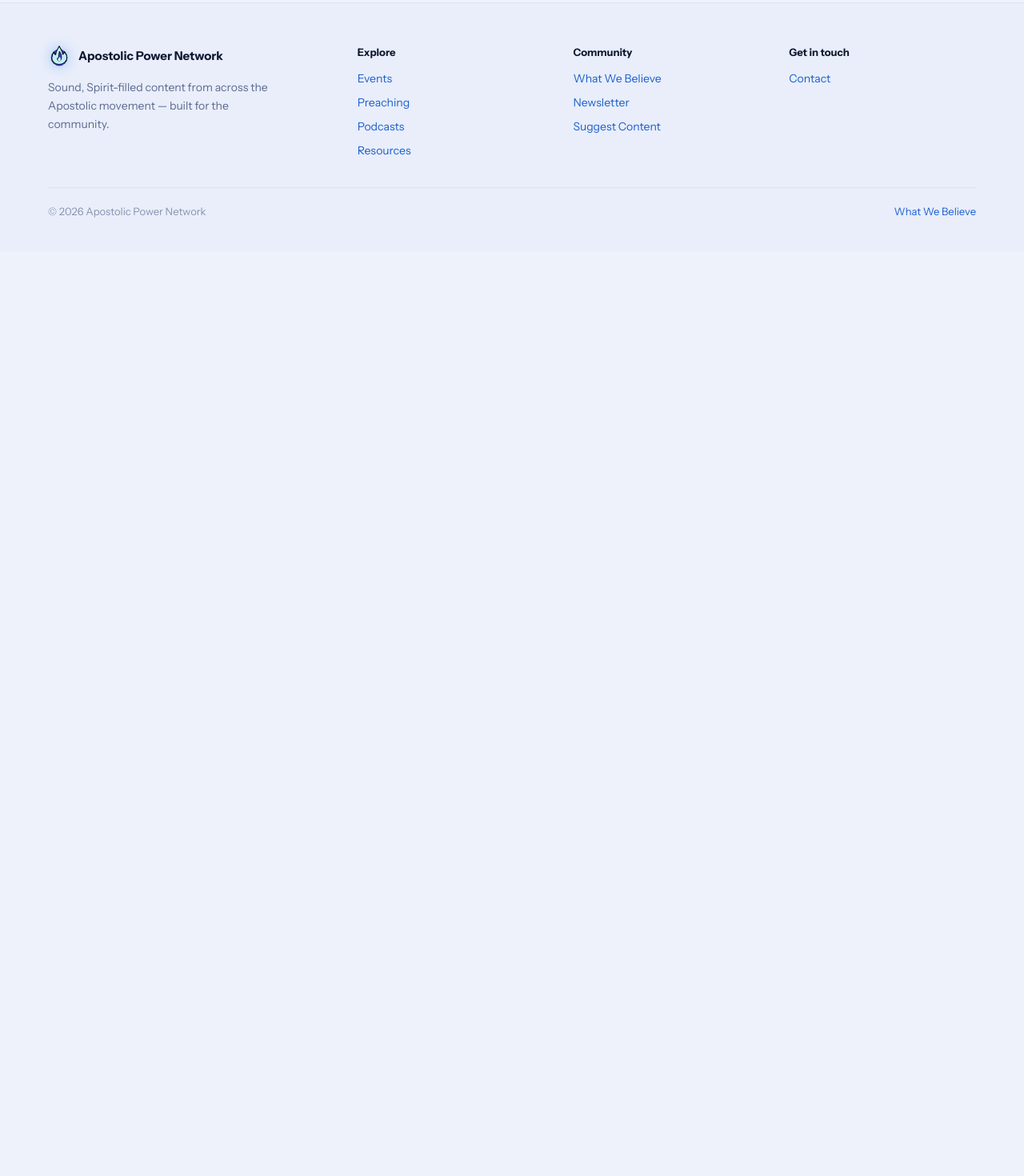
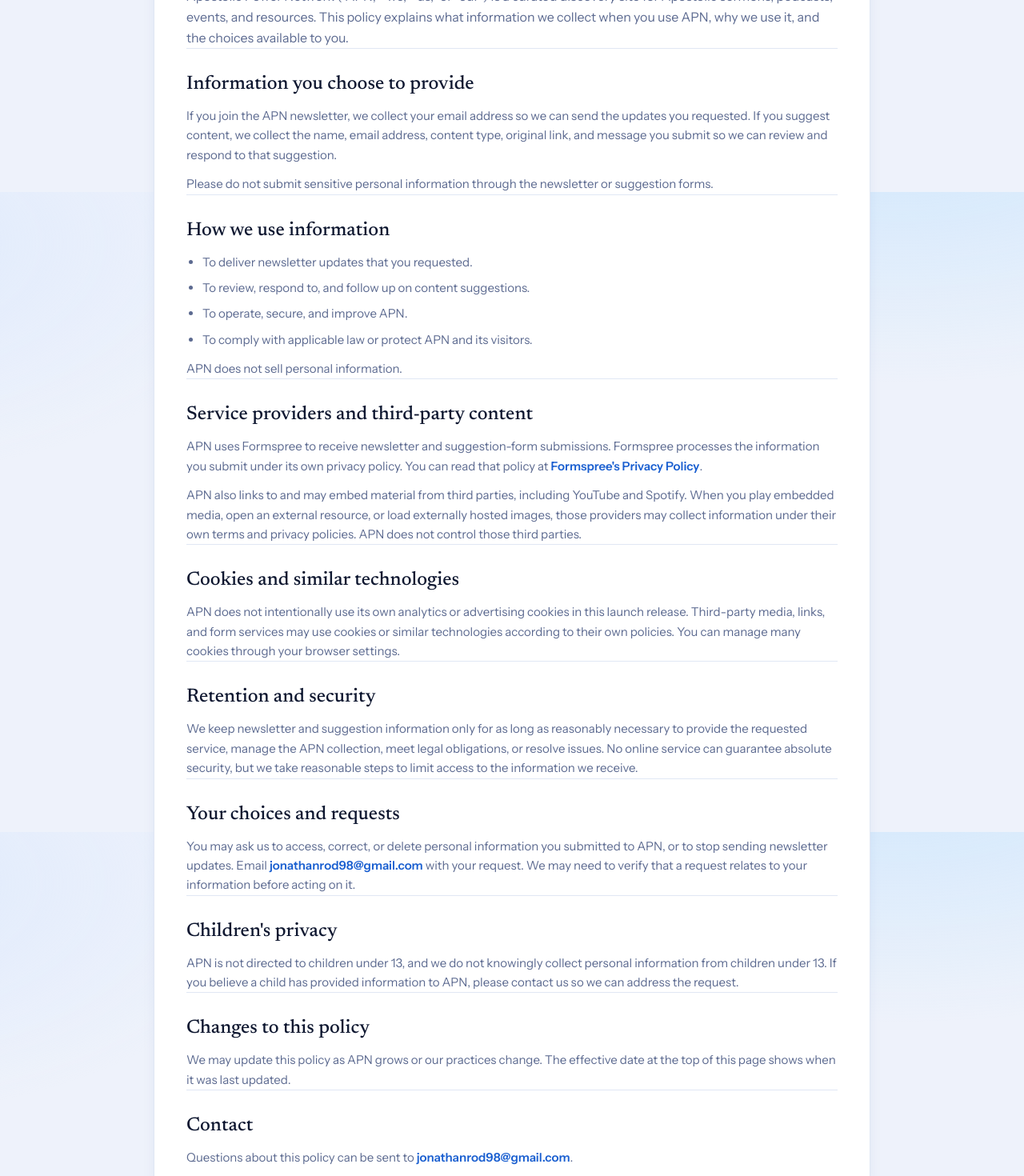
Before and after one commit to J-Rod98/APN-Hub, a Next.js app: page /privacy in a window 1280 px wide. Before the commit this address had no page. Shown: the part 560-2030 px from the top of the page at 80% size. Before the commit the page ends 874 px from the top, so only its background shows below. Built offline with nearby package versions, Linux system fonts and the light colour scheme.

Commit message:
Add Privacy Policy

```diff
--- /dev/null
+++ b/src/app/privacy/page.tsx
@@ -0,0 +1,146 @@
+import { Card } from "@/components/ui/Card";
+import { SanctuaryPageHeader } from "@/components/sanctuary/SanctuaryPageHeader";
+import type { ReactNode } from "react";
+
+export const metadata = {
+  title: "Privacy Policy — Apostolic Power Network",
+  description: "How Apostolic Power Network collects, uses, and protects information.",
+};
+
+const CONTACT_EMAIL = "jonathanrod98@gmail.com";
+const EFFECTIVE_DATE = "July 17, 2026";
+
+export default function PrivacyPage() {
+  return (
+    <div className="container-app py-10 sm:py-12">
+      <SanctuaryPageHeader
+        eyebrow="Your information"
+        title="Privacy Policy"
+        subtitle="A clear explanation of the limited information APN collects and how it is used."
+        imageIndex={3}
+      />
+
+      <Card hover={false} className="mx-auto max-w-4xl p-6 sm:p-10">
+        <p className="text-sm text-sanctuary-soft">Effective date: {EFFECTIVE_DATE}</p>
+        <p className="mt-5 leading-relaxed text-sanctuary-muted">
+          Apostolic Power Network (&ldquo;APN,&rdquo; &ldquo;we,&rdquo; &ldquo;us,&rdquo; or &ldquo;our&rdquo;) is a curated discovery site for
+          Apostolic sermons, podcasts, events, and resources. This policy explains what information
+          we collect when you use APN, why we use it, and the choices available to you.
+        </p>
+
+        <PolicySection title="Information you choose to provide">
+          <p>
+            If you join the APN newsletter, we collect your email address so we can send the updates
+            you requested. If you suggest content, we collect the name, email address, content type,
+            original link, and message you submit so we can review and respond to that suggestion.
+          </p>
+          <p className="mt-3">
+            Please do not submit sensitive personal information through the newsletter or suggestion
+            forms.
+          </p>
+        </PolicySection>
+
+        <PolicySection title="How we use information">
+          <ul className="list-disc space-y-2 pl-5">
+            <li>To deliver newsletter updates that you requested.</li>
+            <li>To review, respond to, and follow up on content suggestions.</li>
+            <li>To operate, secure, and improve APN.</li>
+            <li>To comply with applicable law or protect APN and its visitors.</li>
+          </ul>
+          <p className="mt-3">APN does not sell personal information.</p>
+        </PolicySection>
+
+        <PolicySection title="Service providers and third-party content">
+          <p>
+            APN uses Formspree to receive newsletter and suggestion-form submissions. Formspree
+            processes the information you submit under its own privacy policy. You can read that
+            policy at{" "}
+            <a
+              href="https://formspree.io/legal/privacy-policy/"
+              target="_blank"
+              rel="noopener noreferrer"
+              className="font-semibold text-sanctuary-link hover:text-sanctuary-linkhover hover:underline"
+            >
+              Formspree&apos;s Privacy Policy
+            </a>.
+          </p>
+          <p className="mt-3">
+            APN also links to and may embed material from third parties, including YouTube and Spotify.
+            When you play embedded media, open an external resource, or load externally hosted images,
+            those providers may collect information under their own terms and privacy policies. APN
+            does not control those third parties.
+          </p>
+        </PolicySection>
+
+        <PolicySection title="Cookies and similar technologies">
+          <p>
+            APN does not intentionally use its own analytics or advertising cookies in this launch
+            release. Third-party media, links, and form services may use cookies or similar
+            technologies according to their own policies. You can manage many cookies through your
+            browser settings.
+          </p>
+        </PolicySection>
+
+        <PolicySection title="Retention and security">
+          <p>
+            We keep newsletter and suggestion information only for as long as reasonably necessary to
+            provide the requested service, manage the APN collection, meet legal obligations, or
+            resolve issues. No online service can guarantee absolute security, but we take reasonable
+            steps to limit access to the information we receive.
+          </p>
+        </PolicySection>
+
+        <PolicySection title="Your choices and requests">
+          <p>
+            You may ask us to access, correct, or delete personal information you submitted to APN, or
+            to stop sending newsletter updates. Email{" "}
+            <a
+              href={`mailto:${CONTACT_EMAIL}?subject=APN%20Privacy%20Request`}
+              className="font-semibold text-sanctuary-link hover:text-sanctuary-linkhover hover:underline"
+            >
+              {CONTACT_EMAIL}
+            </a>{" "}
+            with your request. We may need to verify that a request relates to your information before
+            acting on it.
+          </p>
+        </PolicySection>
+
+        <PolicySection title="Children's privacy">
+          <p>
+            APN is not directed to children under 13, and we do not knowingly collect personal
+            information from children under 13. If you believe a child has provided information to
+            APN, please contact us so we can address the request.
+          </p>
+        </PolicySection>
+
+        <PolicySection title="Changes to this policy">
+          <p>
+            We may update this policy as APN grows or our practices change. The effective date at the
+            top of this page shows when it was last updated.
+          </p>
+        </PolicySection>
+
+        <PolicySection title="Contact">
+          <p>
+            Questions about this policy can be sent to{" "}
+            <a
+              href={`mailto:${CONTACT_EMAIL}?subject=APN%20Privacy%20Question`}
+              className="font-semibold text-sanctuary-link hover:text-sanctuary-linkhover hover:underline"
+            >
+              {CONTACT_EMAIL}
+            </a>.
+          </p>
+        </PolicySection>
+      </Card>
+    </div>
+  );
+}
+
+function PolicySection({ title, children }: { title: string; children: ReactNode }) {
+  return (
+    <section className="border-t border-sanctuary-line pt-7 first:mt-7">
+      <h2 className="font-serif text-2xl font-medium text-sanctuary-ink">{title}</h2>
+      <div className="mt-3 text-[15px] leading-relaxed text-sanctuary-muted">{children}</div>
+    </section>
+  );
+}
--- a/src/components/layout/Footer.tsx
+++ b/src/components/layout/Footer.tsx
@@ -76,6 +76,7 @@ export function Footer() {
           <span>© {new Date().getFullYear()} Apostolic Power Network</span>
           <span className="flex gap-4">
             <FooterLink href="/about" label="What We Believe" />
+            <FooterLink href="/privacy" label="Privacy Policy" />
           </span>
         </div>
       </div>
```
Also changed, not shown: 1 other file (tests, documents, lock files or other folders).
